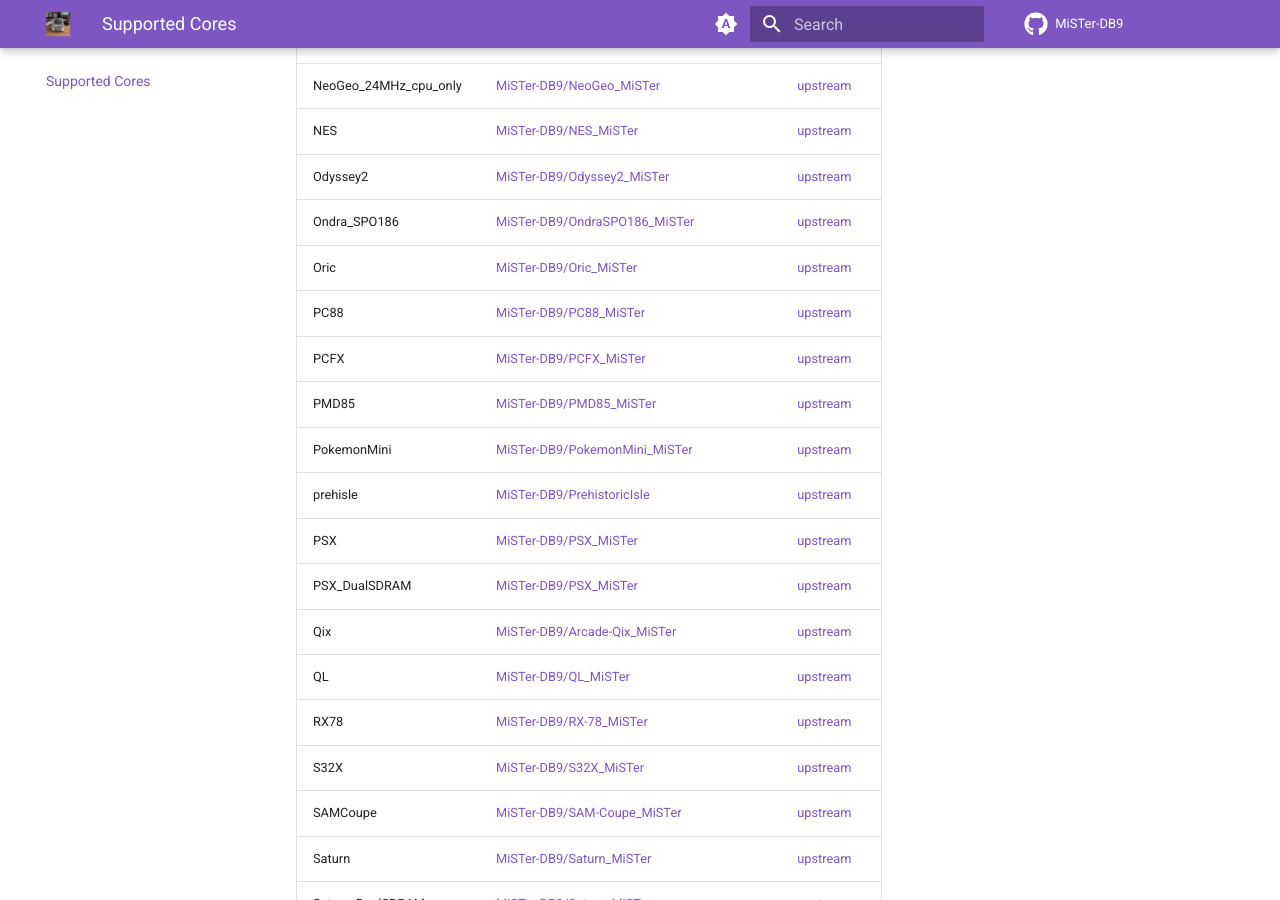
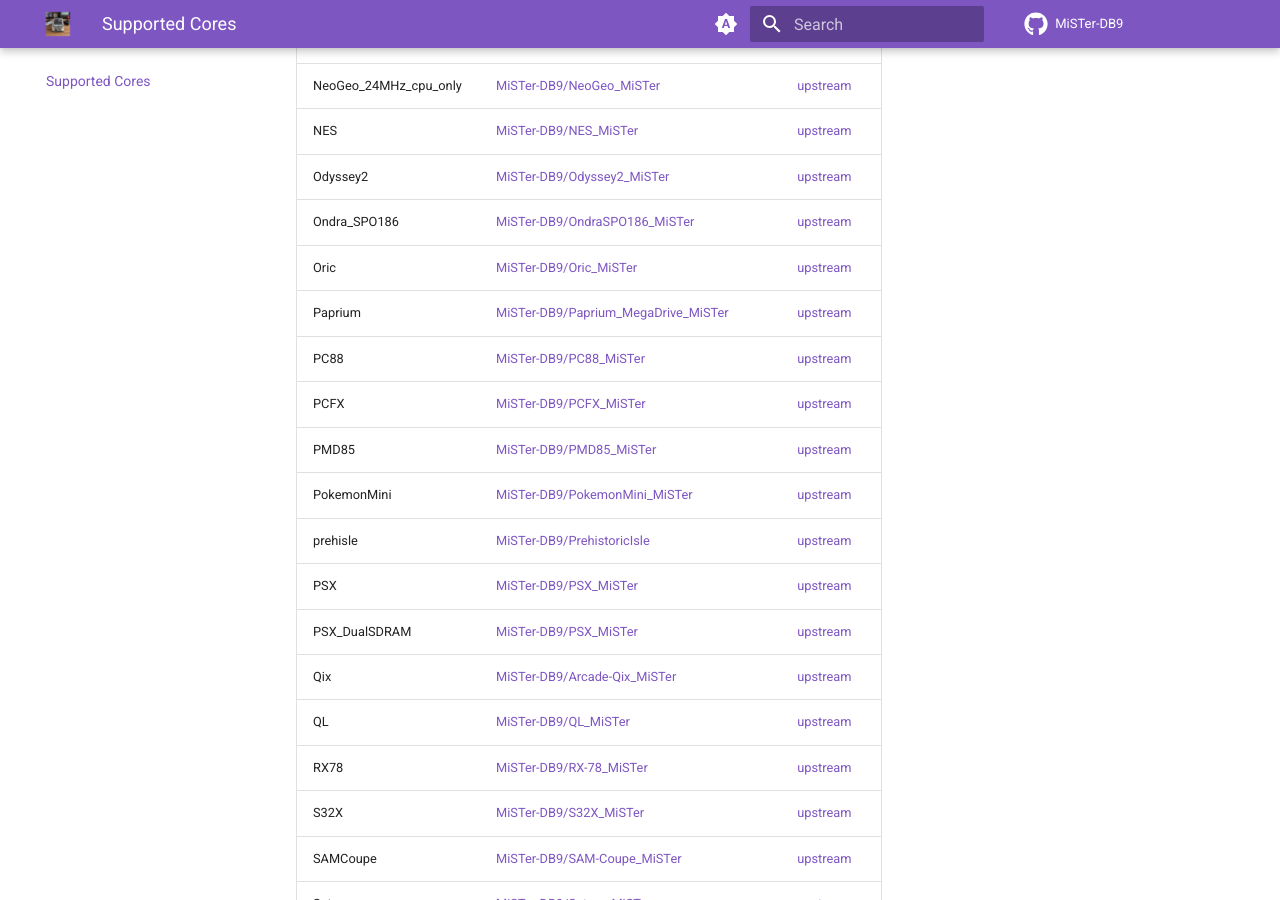
Before and after one commit to MiSTer-DB9/MiSTer-DB9.github.io, an MkDocs documentation site: the page built from docs/cores.md, in a window 1280 px wide and 900 px high, scrolled down 9282 px. Built offline with MkDocs 1.6.1 and Material for MkDocs 9.7.7, drawn with Linux system fonts in a browser that asks for light colours; some of the changed lines change nothing that is shown.

Commit message:
cores: add Paprium (MegaDrive fork)

```diff
--- a/docs/cores.md
+++ b/docs/cores.md
@@ -3,7 +3,7 @@
 
 # Supported Cores
 
-MiSTer-DB9 ships DB9 / DB15 / Saturn controller support across **245 cores**, each kept in sync with its MiSTer-devel upstream by automated CI/CD. Every core below has its own fork repo; the build is distributed through the [ENCC distribution database](https://github.com/MiSTer-DB9/Distribution_MiSTer).
+MiSTer-DB9 ships DB9 / DB15 / Saturn controller support across **246 cores**, each kept in sync with its MiSTer-devel upstream by automated CI/CD. Every core below has its own fork repo; the build is distributed through the [ENCC distribution database](https://github.com/MiSTer-DB9/Distribution_MiSTer).
 
 Every core supports the DB9MD and DB15 `UserIO Joystick` adapters, plus the key-gated **Saturn** adapter (`sys/joydb9saturn.v`), unlocked at runtime by `db9pro.key`.
 
@@ -210,6 +210,7 @@
 | Odyssey2 | [MiSTer-DB9/Odyssey2_MiSTer](https://github.com/MiSTer-DB9/Odyssey2_MiSTer) | [upstream](https://github.com/MiSTer-devel/Odyssey2_MiSTer) |
 | Ondra_SPO186 | [MiSTer-DB9/OndraSPO186_MiSTer](https://github.com/MiSTer-DB9/OndraSPO186_MiSTer) | [upstream](https://github.com/MiSTer-devel/OndraSPO186_MiSTer) |
 | Oric | [MiSTer-DB9/Oric_MiSTer](https://github.com/MiSTer-DB9/Oric_MiSTer) | [upstream](https://github.com/MiSTer-devel/Oric_MiSTer) |
+| Paprium | [MiSTer-DB9/Paprium_MegaDrive_MiSTer](https://github.com/MiSTer-DB9/Paprium_MegaDrive_MiSTer) | [upstream](https://github.com/MisterPezz82/Paprium_MegaDrive_MiSTer) |
 | PC88 | [MiSTer-DB9/PC88_MiSTer](https://github.com/MiSTer-DB9/PC88_MiSTer) | [upstream](https://github.com/MiSTer-devel/PC88_MiSTer) |
 | PCFX | [MiSTer-DB9/PCFX_MiSTer](https://github.com/MiSTer-DB9/PCFX_MiSTer) | [upstream](https://github.com/MiSTer-devel/PCFX_MiSTer) |
 | PMD85 | [MiSTer-DB9/PMD85_MiSTer](https://github.com/MiSTer-DB9/PMD85_MiSTer) | [upstream](https://github.com/MiSTer-devel/PMD85_MiSTer) |
```
